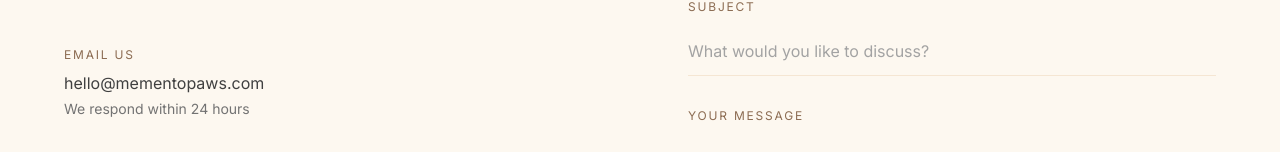
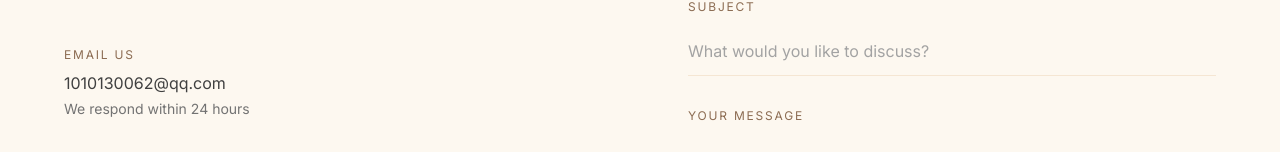
Before and after one commit to hfhhdgfsf/mementopaws, a Next.js app: page /contact in a window 1280 px wide. Shown: the part 379-531 px from the top of the page. Built offline with nearby package versions, Linux system fonts and the light colour scheme; a web font is replaced by a local one.

Commit message:
Update contact email to 1010130062@qq.com

```diff
--- a/src/app/contact/page.tsx
+++ b/src/app/contact/page.tsx
@@ -75,7 +75,7 @@ export default function ContactPage() {
               {[
                 {
                   title: 'Email Us',
-                  content: 'hello@mementopaws.com',
+                  content: '1010130062@qq.com',
                   description: 'We respond within 24 hours',
                 },
                 {
```
